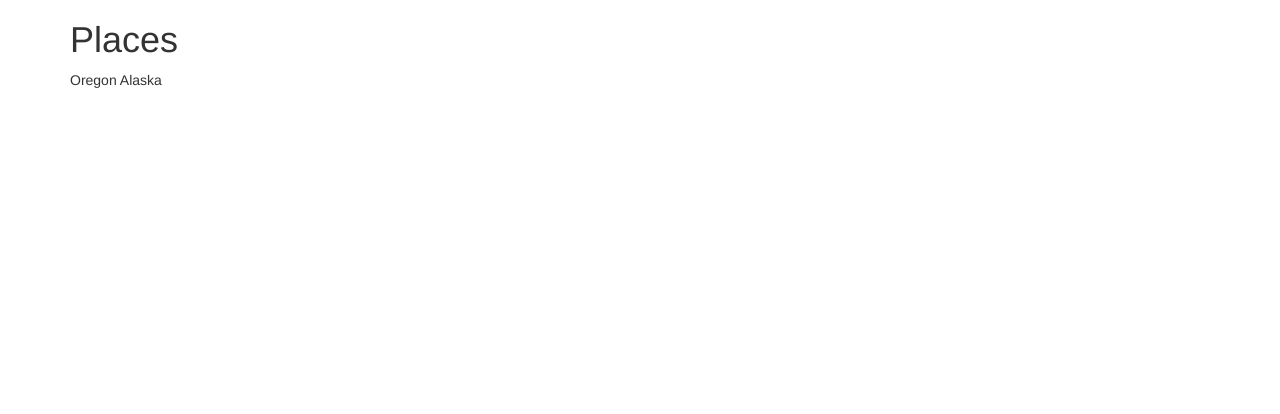
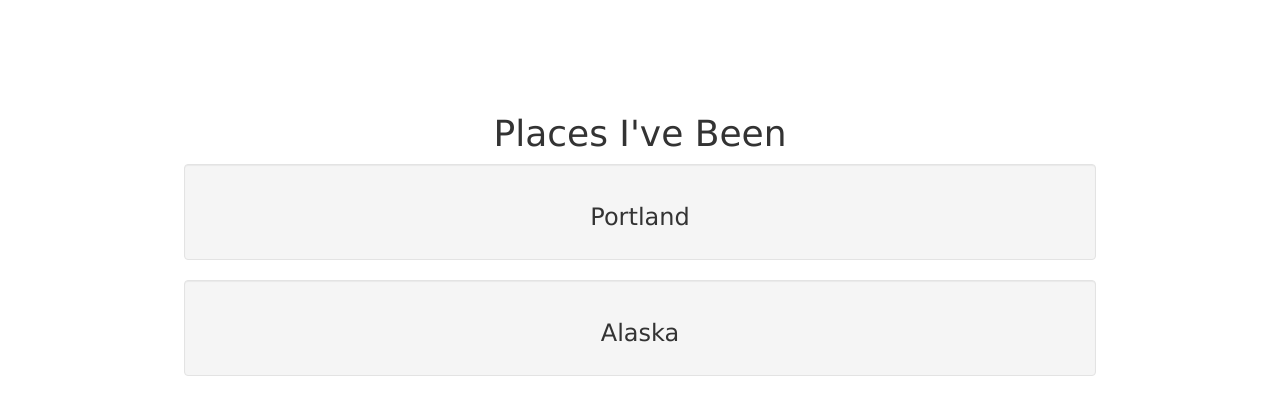
Before and after one commit to Jozypants/places-I-ve-been, a plain HTML site: page index.html in a window 1280 px wide. Drawn offline with Linux system fonts and the light colour scheme.

Commit message:
add updates to index.html and js logic

```diff
--- a/css/styles.css
+++ b/css/styles.css
@@ -0,0 +1,5 @@
+.box {
+  margin: 10%;
+  text-align: center;
+  font-family: 'Lucida Sans', 'Lucida Sans Regular', 'Lucida Grande', 'Lucida Sans Unicode', Geneva, Verdana, sans-serif;
+}
--- a/index.html
+++ b/index.html
@@ -11,11 +11,17 @@
 </head>
 <body>
   <div class="container">
-    <h1>Places</h1>
-    <form id="spots">
-      <span id="portland">Oregon</span>
-      <span id="PNW">Alaska</span>
-    </form>
+  <div id="spots" class="box">
+    <h1>Places I've Been</h1>
+    <div class="well">
+      <h3 id="pdx">Portland</h3>
+      <span id="portland"></span>
+    </div>
+    <div class="well">
+      <H3 id="Alaska">Alaska</H3>
+      <span id="PNW"></span>
+    </div>
+  </div>
   </div>
 </body>
 </html>
--- a/js/scripts.js
+++ b/js/scripts.js
@@ -21,13 +21,19 @@ var alaska = new Place("St.Petersberge", "docks", "summer", "Check out their yea
 
 //UI logic
 $(document).ready(function(){
-  $('#portland').click(function (event) {
+  $('#pdx').click(function (event) {
     event.preventDefault();
     $("#portland").text(portland.location + " is beautiful in the " + portland.when + ". Stop by the " + portland.landmarks + " and  " + portland.notes + " after going " + portland.activity + ".");
+    $("#portland").toggle();
+
+
+
   });
-  $('#PNW').click(function(event) {
+  $('#Alaska').click(function(event) {
     event.preventDefault();
-    $("#PNW").text(alaska.bestTime() + "they have beautiful " + alaska.landmarks);
+    $("#PNW").text(alaska.bestTime() + " they have beautiful " + alaska.landmarks);
+    $("#PNW").toggle();
+
   });
 
 });
```
